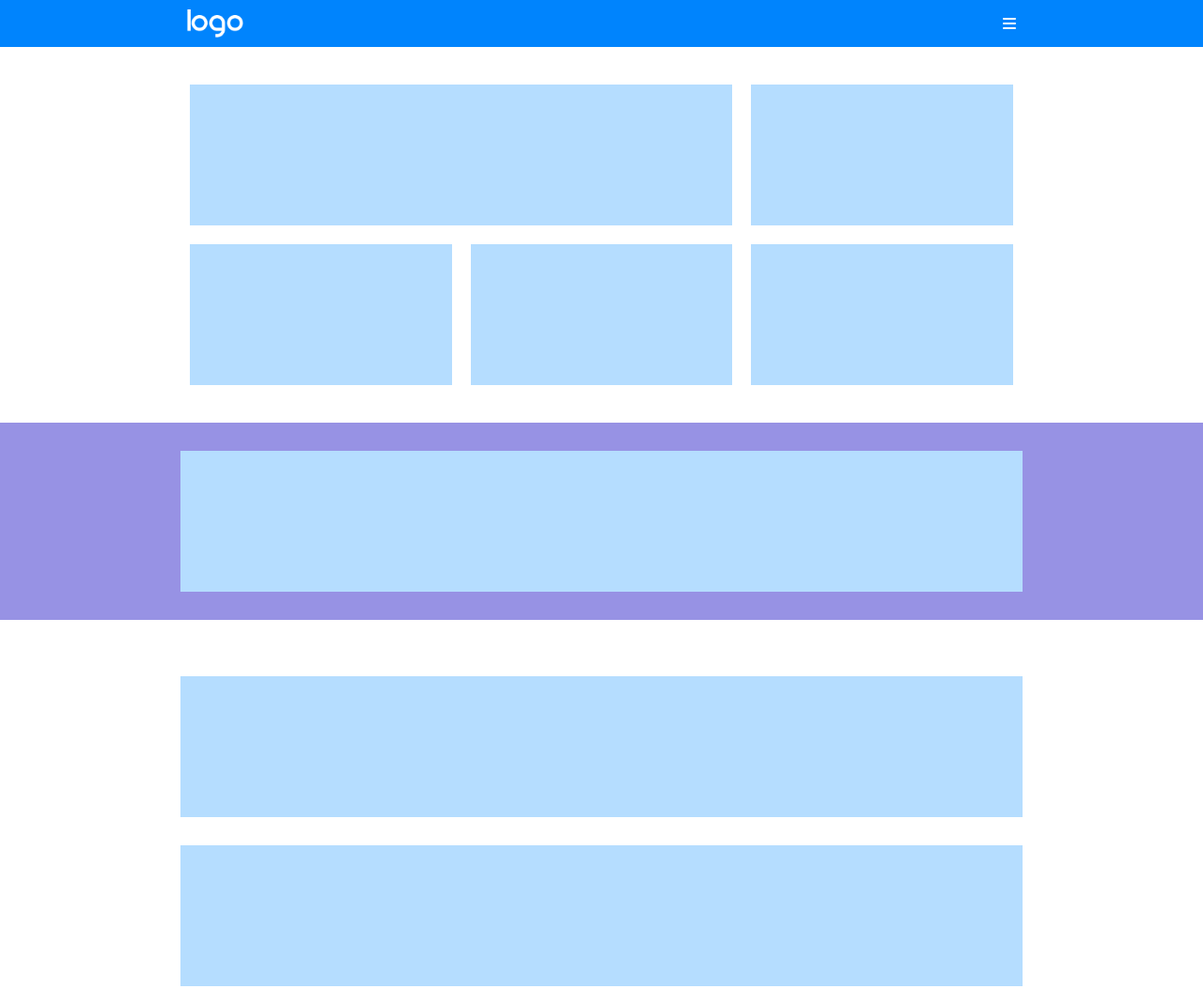
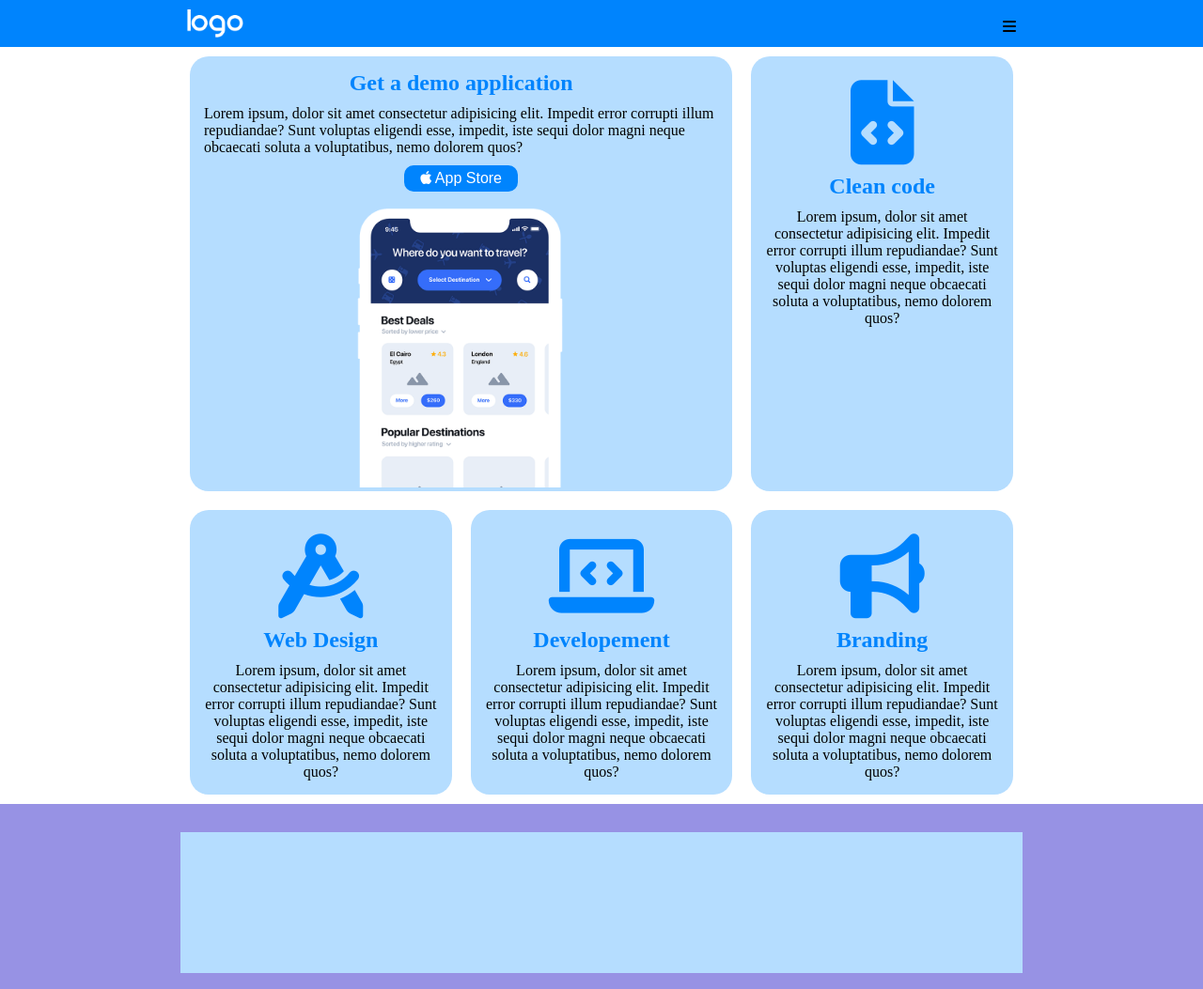
Before and after one commit to Anymoose98/htmlcss-responsive-layout, a plain HTML site: page index.html in a window 1280 px wide. Shown: the top 1053 px of the page at 94% size. Drawn offline with Linux system fonts and the light colour scheme.

Commit message:
Get a demo application fatta

```diff
--- a/css/style.css
+++ b/css/style.css
@@ -6,6 +6,19 @@
 
 
 
+/*
+*******************************
+color
+*******************************
+*/
+
+.celeste{
+    color: rgb(0, 132, 253) ;
+}
+
+.bianco{
+    color: white;
+}
 /*
 *******************************
 bg-color
@@ -30,14 +43,38 @@ Margin e padding
     padding-bottom: 30px;
 }
 
-.margin-top-7{
-    margin-top: 7px;
-    color: white;
+.margin-top-10{
+    margin-top: 10px;
 }
+
+.margin-bottom-0{
+    margin-bottom: 0px;
+}
+
+.margin-15{
+    margin: 15px;
+}
+
+.margin-bottom-40{
+    margin-bottom: 40px;
+}
+
+/*
+*******************************
+text
+*******************************
+*/
 .text-align-end{
     text-align: end;
 }
 
+.text-align-center{
+    text-align: center;
+}
+
+.size-90{
+    font-size: 90px;
+}
 /*
 *******************************
 Header
@@ -73,28 +110,43 @@ Main
 */
 
 .riga-main{
-    margin: auto;
+    margin: 0 auto;
     width: 90%;
     display: flex;
     flex-wrap: wrap;
-    margin-top: 30px;
 }
 
 .col-main{
+    border-radius: 20px;
     margin-top: 30px;
     width: 100%;
-    height: 150px;
     background-color: rgb(181, 221, 255);
+    margin-top: 30px;
 }
 
 .col-main-66{
     margin-top: 30px;
     width: 100%;
-    height: 150px;
     background-color: rgb(181, 221, 255);
+    border-radius: 20px;
 }
 
+#foto-telefono{
+    width: 50%;
+}
 
+.margin-bottom-0{
+    margin-bottom: 0px;
+}
+
+.bottone-apple{
+    font-size: medium;
+    font-weight: 500;
+    padding: 5px 17px;
+    background-color: rgb(0, 132, 253);
+    border-radius: 10px;
+    border: 0px;
+}
 /*
 *******************************
 Strategic Planning
--- a/index.html
+++ b/index.html
@@ -17,7 +17,7 @@
                 </div>
             </div>
             <div class="col-50-header">
-                <div class="text-align-end margin-top-7">
+                <div class="text-align-end margin-top-10">
                     <i class="fa-solid fa-bars"></i>
                 </div>
             </div>
@@ -28,12 +28,55 @@
         <div class="contenitore-main">
 
             <!-- Get a demo application-->
-            <div class="riga-main">
-                <div class="col-main-66"></div>
-                <div class="col-main"></div>
-                <div class="col-main"></div>
-                <div class="col-main"></div>
-                <div class="col-main"></div>
+            <div class="riga-main margin-bottom-40">
+                <div class="col-main-66">
+                    <div class="margin-15 margin-bottom-0">
+                        <h2 class="text-align-center celeste">Get a demo application</h2>
+                        <p class="margin-top-10">Lorem ipsum, dolor sit amet consectetur adipisicing elit. Impedit error corrupti illum repudiandae? Sunt voluptas eligendi esse, impedit, iste sequi dolor magni neque obcaecati soluta a voluptatibus, nemo dolorem quos?</p>
+                        <div class="text-align-center">
+                            <button class="margin-top-10 bianco bottone-apple"><i class="fa-brands fa-apple"></i> App Store</button>
+                        </div>
+                        <div class="margin-top-10 text-align-center">
+                            <img src="./img/phone.png" alt="icona di un telefono" id="foto-telefono">
+                        </div>
+                    </div>
+                </div>
+                <div class="col-main">
+                    <div class="margin-15">
+                        <div class="text-align-center">
+                            <i class="fa-solid fa-file-code margin-top-10 celeste size-90"></i>
+                        </div>
+                        <h2 class="margin-top-10 text-align-center celeste">Clean code</h2>
+                        <p class="margin-top-10 text-align-center">Lorem ipsum, dolor sit amet consectetur adipisicing elit. Impedit error corrupti illum repudiandae? Sunt voluptas eligendi esse, impedit, iste sequi dolor magni neque obcaecati soluta a voluptatibus, nemo dolorem quos?</p>
+                    </div>
+                </div>
+                <div class="col-main">
+                    <div class="margin-15">
+                        <div class="text-align-center">
+                            <i class="fa-solid fa-compass-drafting margin-top-10 celeste size-90"></i>
+                        </div>
+                        <h2 class="margin-top-10 text-align-center celeste">Web Design</h2>
+                        <p class="margin-top-10 text-align-center">Lorem ipsum, dolor sit amet consectetur adipisicing elit. Impedit error corrupti illum repudiandae? Sunt voluptas eligendi esse, impedit, iste sequi dolor magni neque obcaecati soluta a voluptatibus, nemo dolorem quos?</p>
+                    </div>
+                </div>
+                <div class="col-main">
+                    <div class="margin-15">
+                        <div class="text-align-center">
+                            <i class="fa-solid fa-laptop-code margin-top-10 celeste size-90"></i>
+                        </div>
+                        <h2 class="margin-top-10 text-align-center celeste">Developement</h2>
+                        <p class="margin-top-10 text-align-center">Lorem ipsum, dolor sit amet consectetur adipisicing elit. Impedit error corrupti illum repudiandae? Sunt voluptas eligendi esse, impedit, iste sequi dolor magni neque obcaecati soluta a voluptatibus, nemo dolorem quos?</p>
+                    </div>
+                </div>
+                <div class="col-main">
+                    <div class="margin-15">
+                        <div class="text-align-center">
+                            <i class="fa-solid fa-bullhorn margin-top-10 celeste size-90"></i>
+                        </div>
+                        <h2 class="margin-top-10 text-align-center celeste">Branding</h2>
+                        <p class="margin-top-10 text-align-center">Lorem ipsum, dolor sit amet consectetur adipisicing elit. Impedit error corrupti illum repudiandae? Sunt voluptas eligendi esse, impedit, iste sequi dolor magni neque obcaecati soluta a voluptatibus, nemo dolorem quos?</p>
+                    </div>
+                </div>
             </div>
 
              <!-- Strategic Planning -->
```
